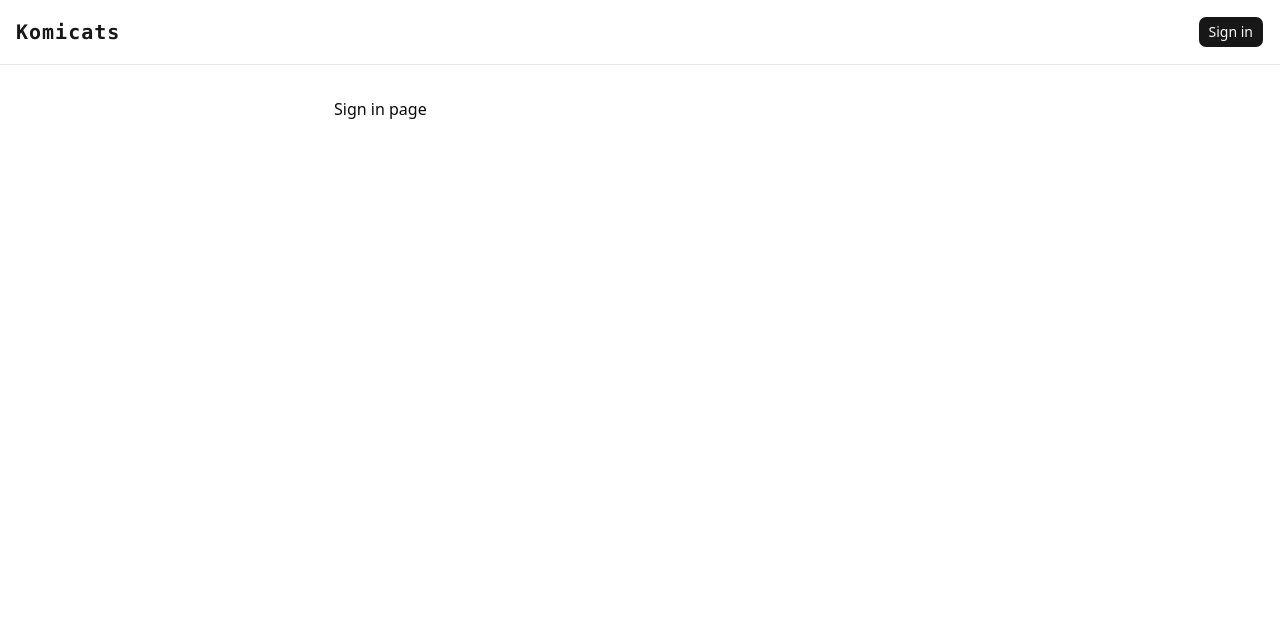
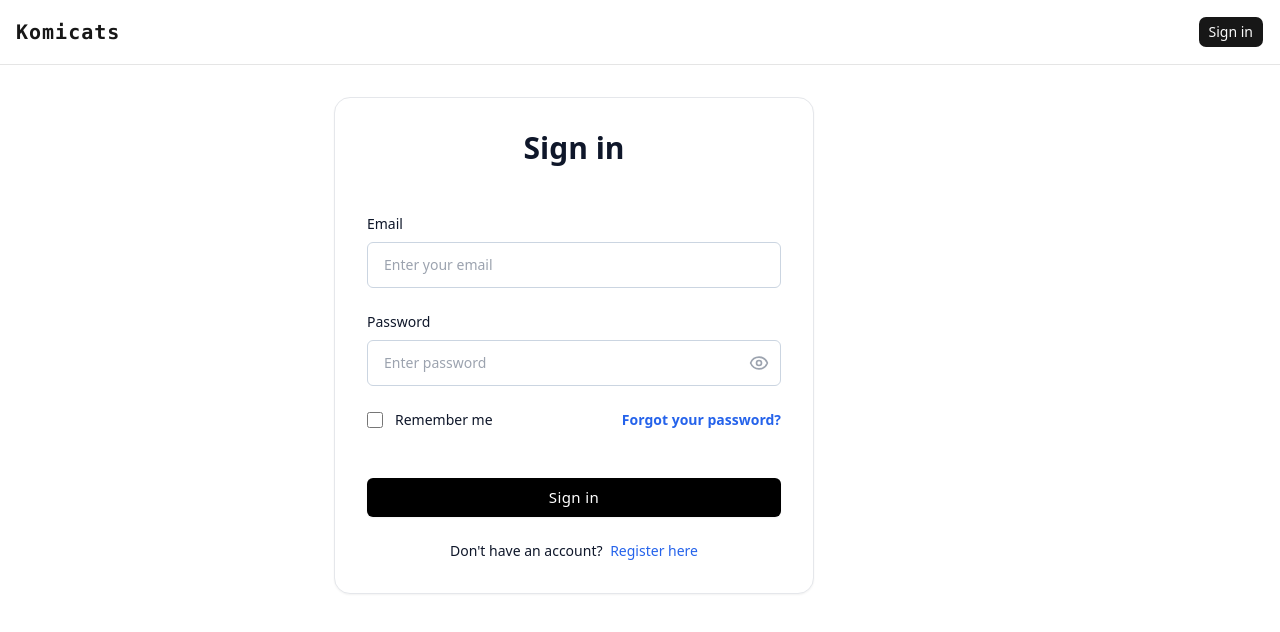
Before and after one commit to arveereed/komicats, a Next.js app: page /auth/sign-in in a window 1280 px wide. Shown: the top 632 px of the page. Built offline with nearby package versions, Linux system fonts and the light colour scheme; no server answers.

Commit message:
fix: sign in page

```diff
--- a/src/app/auth/sign-in/page.tsx
+++ b/src/app/auth/sign-in/page.tsx
@@ -1,5 +1,165 @@
-import React from "react";
+"use client";
+
+import { useSignIn } from "@clerk/nextjs/legacy";
+import { AlertCircle, Eye, EyeOff, XCircle } from "lucide-react";
+import Link from "next/link";
+import { useState } from "react";
 
 export default function page() {
-  return <div>Sign in page</div>;
+  const { isLoaded, signIn, setActive } = useSignIn();
+  const [emailAddress, setEmailAddress] = useState("");
+  const [password, setPassword] = useState("");
+  const [showPassword, setShowPassword] = useState(false); // ✅ password visibility
+  const [error, setError] = useState<string | null>(null);
+  const [isLoading, setIsLoading] = useState(false);
+
+  const onSignInPress = async () => {
+    if (!signIn || !setActive) {
+      return;
+    }
+    try {
+      setIsLoading(true);
+      const signInAttempt = await signIn.create({
+        identifier: emailAddress,
+        password,
+      });
+
+      if (signInAttempt.status === "complete") {
+        await setActive({ session: signInAttempt.createdSessionId });
+        // navigate("/");
+      } else {
+        console.error(JSON.stringify(signInAttempt, null, 2));
+      }
+    } catch (err: any) {
+      if (err.errors?.[0]?.code === "form_password_incorrect") {
+        setError("Password is incorrect. Please try again.");
+      } else if (err.errors?.[0]?.code === "form_param_format_invalid") {
+        setError("Email address must be valid.");
+      } else if (err.errors?.[0]?.code === "form_identifier_not_found") {
+        setError("Email doesn't exist. Please try again.");
+      } else if (
+        err.errors?.[0]?.code === "form_param_nil" ||
+        err.errors?.[0]?.code === "form_conditional_param_missing"
+      ) {
+        setError("Email or password is empty.");
+      }
+    } finally {
+      setIsLoading(false);
+    }
+  };
+
+  return (
+    <div>
+      <div className="max-w-[480px] w-full">
+        <div className="p-6 sm:p-8 rounded-2xl bg-white border border-gray-200 shadow-sm">
+          <h1 className="text-slate-900 text-center text-3xl font-semibold">
+            Sign in
+          </h1>
+
+          {error && (
+            <div className="flex items-center justify-between bg-red-500 text-white p-3 rounded-lg mt-4">
+              <div className="flex items-center gap-2">
+                <AlertCircle size={20} />
+                <p>{error}</p>
+              </div>
+              <button className="cursor-pointer" onClick={() => setError("")}>
+                <XCircle size={20} />
+              </button>
+            </div>
+          )}
+
+          <form className="mt-12 space-y-6">
+            {/* Email */}
+            <div>
+              <label className="text-slate-900 text-sm font-medium mb-2 block">
+                Email
+              </label>
+              <input
+                value={emailAddress}
+                onChange={(e) => setEmailAddress(e.target.value)}
+                name="username"
+                type="text"
+                required
+                className="w-full text-slate-900 text-sm border border-slate-300 px-4 py-3 rounded-md outline-blue-600"
+                placeholder="Enter your email"
+              />
+            </div>
+
+            {/* Password */}
+            <div>
+              <label className="text-slate-900 text-sm font-medium mb-2 block">
+                Password
+              </label>
+              <div className="relative flex items-center">
+                <input
+                  value={password}
+                  onChange={(e) => setPassword(e.target.value)}
+                  name="password"
+                  type={showPassword ? "text" : "password"} // ✅ toggle type
+                  required
+                  className="w-full text-slate-900 text-sm border border-slate-300 px-4 py-3 pr-10 rounded-md outline-blue-600"
+                  placeholder="Enter password"
+                />
+                <button
+                  type="button"
+                  onClick={() => setShowPassword(!showPassword)}
+                  className="absolute cursor-pointer right-3 top-1/2 transform -translate-y-1/2 text-gray-400 hover:text-gray-700"
+                >
+                  {showPassword ? <EyeOff size={20} /> : <Eye size={20} />}
+                </button>
+              </div>
+            </div>
+
+            {/* Remember & Forgot */}
+            <div className="flex flex-wrap items-center justify-between gap-4">
+              <div className="flex items-center">
+                <input
+                  id="remember-me"
+                  name="remember-me"
+                  type="checkbox"
+                  className="h-4 w-4 shrink-0 text-blue-600 focus:ring-blue-500 border-slate-300 rounded"
+                />
+                <label
+                  htmlFor="remember-me"
+                  className="ml-3 block text-sm text-slate-900"
+                >
+                  Remember me
+                </label>
+              </div>
+              <div className="text-sm">
+                <Link
+                  href="/forgotpassword"
+                  className="text-blue-600 hover:underline font-semibold"
+                >
+                  Forgot your password?
+                </Link>
+              </div>
+            </div>
+
+            {/* Submit Button */}
+            <div className="!mt-12">
+              <button
+                disabled={isLoading}
+                onClick={onSignInPress}
+                type="button"
+                className="bg-black text-white hover:bg-neutral-800 shadow-sm hover:shadow-md disabled:bg-neutral-400 w-full py-2 px-4 text-[15px] font-medium tracking-wide rounded-md focus:outline-none cursor-pointer"
+              >
+                {isLoading ? "Loading..." : "Sign in"}
+              </button>
+            </div>
+
+            <p className="text-slate-900 text-sm !mt-6 text-center">
+              Don't have an account?{" "}
+              <Link
+                className="text-blue-600 font-medium hover:underline ml-1"
+                href="/register"
+              >
+                Register here
+              </Link>
+            </p>
+          </form>
+        </div>
+      </div>
+    </div>
+  );
 }
```
